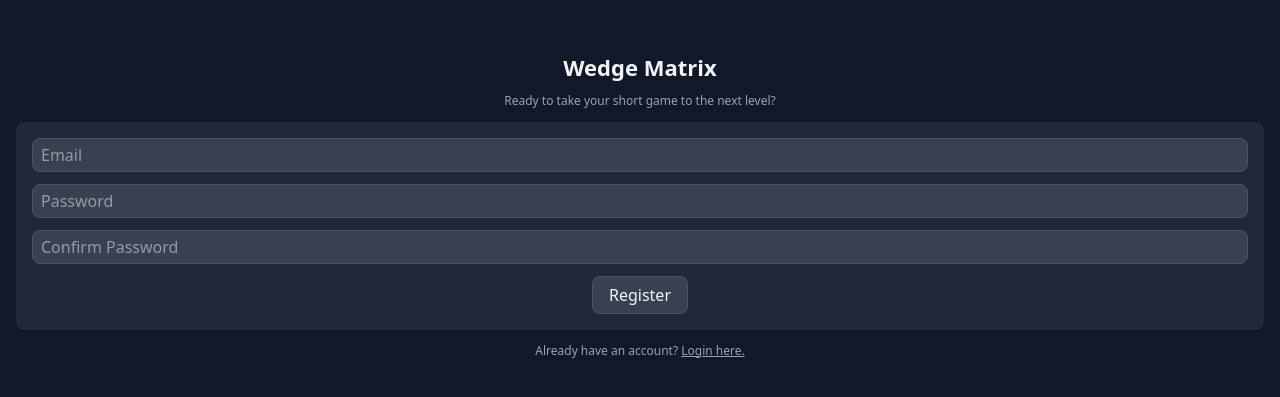
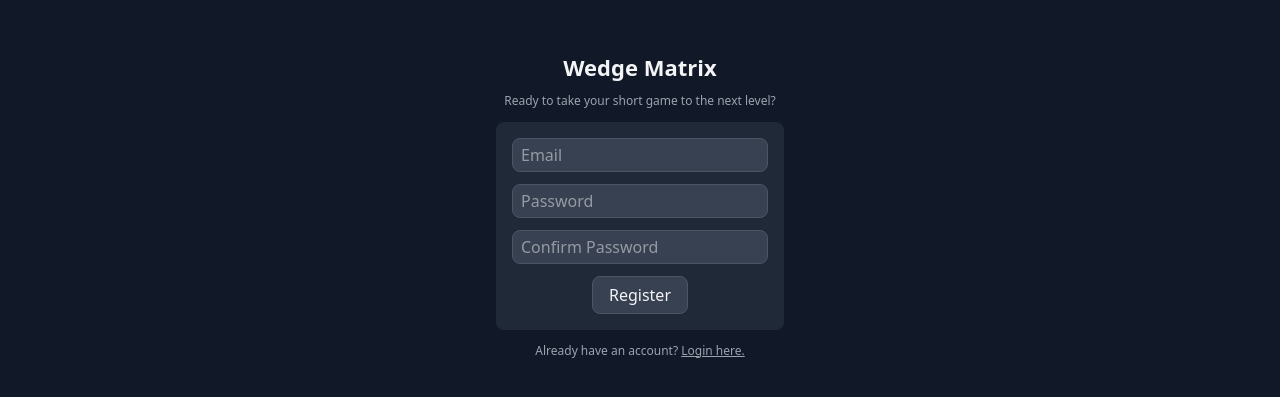
Before and after one commit to braybowler/wedge-matrix-web-frontend, a Vue app: page /register in a window 1280 px wide. Shown: the part 195-592 px from the top of the page. Built offline with nearby package versions, Linux system fonts and the light colour scheme.

Commit message:
feat/clamp-resolution

```diff
--- a/index.html
+++ b/index.html
@@ -6,8 +6,8 @@
     <meta name="viewport" content="width=device-width, initial-scale=1.0">
     <title>Wedge Matrix</title>
   </head>
-  <body class="bg-[#111827]">
-    <div id="app"></div>
+  <body class="bg-[#111827] flex justify-center items-center h-screen">
+    <div id="app" class="min-w-[320px] max-w-[320px]"></div>
     <script type="module" src="/src/main.ts"></script>
   </body>
 </html>
--- a/src/components/configure/ColumnHeaderLabelInput.vue
+++ b/src/components/configure/ColumnHeaderLabelInput.vue
@@ -45,8 +45,8 @@ const { matrixColumns, matrixColumnHeaders } = storeToRefs(matrixConfigurationSt
 
 <style scoped>
 .component-container {
-  padding: 8px;
-  min-height: 225px;
+  margin-top: 8px;
+  min-height: 195px;
 }
 
 .section-title {
@@ -58,7 +58,7 @@ const { matrixColumns, matrixColumnHeaders } = storeToRefs(matrixConfigurationSt
 .input-container {
   display: flex;
   flex-direction: column;
-  margin-top: 12px;
+  margin-top: 8px;
   gap: 12px;
 }
 
--- a/src/components/configure/RowDisplayOptionSelector.vue
+++ b/src/components/configure/RowDisplayOptionSelector.vue
@@ -33,7 +33,7 @@ const { selectedRowDisplayOption } = storeToRefs(matrixConfigurationStore)
 
 <style scoped>
 .component-container {
-  padding: 8px;
+  margin-top: 8px;
 }
 
 .section-title {
@@ -46,7 +46,7 @@ const { selectedRowDisplayOption } = storeToRefs(matrixConfigurationStore)
   display: flex;
   flex-direction: row;
   justify-content: space-around;
-  margin-top: 12px;
+  margin-top: 8px;
 }
 
 .option-container {
--- a/src/components/configure/SwingPercentageColumnSelector.vue
+++ b/src/components/configure/SwingPercentageColumnSelector.vue
@@ -11,7 +11,7 @@ const { matrixColumns } = storeToRefs(matrixConfigurationStore)
 </script>
 
 <template>
-  <section class="component-container">
+  <section>
     <h2 class="section-title">Number of Swing Columns</h2>
 
     <section class="selector-section">
@@ -29,10 +29,6 @@ const { matrixColumns } = storeToRefs(matrixConfigurationStore)
 </template>
 
 <style scoped>
-.component-container {
-  padding: 8px;
-}
-
 .section-title {
   color: #f3f4f6;
   font-size: 16px;
@@ -43,7 +39,7 @@ const { matrixColumns } = storeToRefs(matrixConfigurationStore)
   display: flex;
   flex-direction: row;
   justify-content: space-around;
-  margin-top: 12px;
+  margin-top: 8px;
 }
 
 .selector-container {
--- a/src/components/login/LoginForm.vue
+++ b/src/components/login/LoginForm.vue
@@ -122,7 +122,6 @@ const initializeStoreValues = (user: User, accessToken: string) => {
 @reference "tailwindcss";
 
 .component-container {
-  @apply h-dvh;
   padding: 16px;
   display: flex;
   flex-direction: column;
--- a/src/components/matrix/WedgeMatrix.vue
+++ b/src/components/matrix/WedgeMatrix.vue
@@ -169,13 +169,21 @@ th {
   border-bottom: 1px solid #4b5563;
 }
 
+th:last-child {
+  padding: 8px;
+  padding-right: 16px;
+}
+
 td {
   padding: 8px 0;
 }
 
+td:last-child {
+  padding-right: 8px;
+}
+
 .component-container {
-  background-color: #111827;
-  padding: 16px;
+  padding: 8px;
 }
 
 .swing-percentage-container {
--- a/src/components/register/RegisterForm.vue
+++ b/src/components/register/RegisterForm.vue
@@ -108,7 +108,6 @@ const handleRegisterSubmission = async () => {
 @reference "tailwindcss";
 
 .component-container {
-  @apply h-dvh;
   padding: 16px;
   display: flex;
   flex-direction: column;
--- a/src/views/configure/ConfigureView.vue
+++ b/src/views/configure/ConfigureView.vue
@@ -13,7 +13,7 @@ onUnmounted(async () => {
 </script>
 
 <template>
-  <main>
+  <main class="p-2 min-h-[500px]">
     <SwingPercentageColumnSelector />
     <ColumnHeaderLabelInput />
     <RowDisplayOptionSelector />
--- a/src/views/matrix/MatrixView.vue
+++ b/src/views/matrix/MatrixView.vue
@@ -3,7 +3,7 @@ import WedgeMatrix from '@/components/matrix/WedgeMatrix.vue'
 </script>
 
 <template>
-  <main>
+  <main class="min-h-[500px]">
     <WedgeMatrix />
   </main>
 </template>
```
